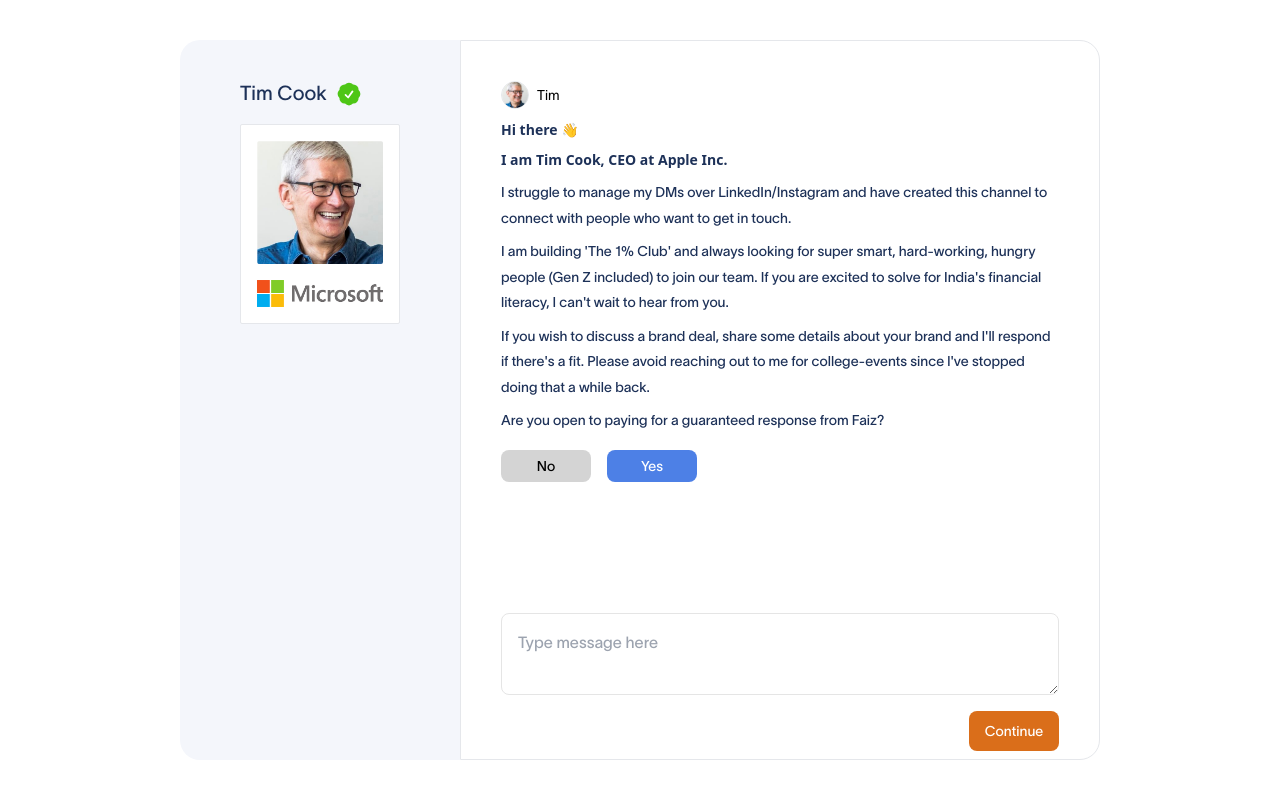
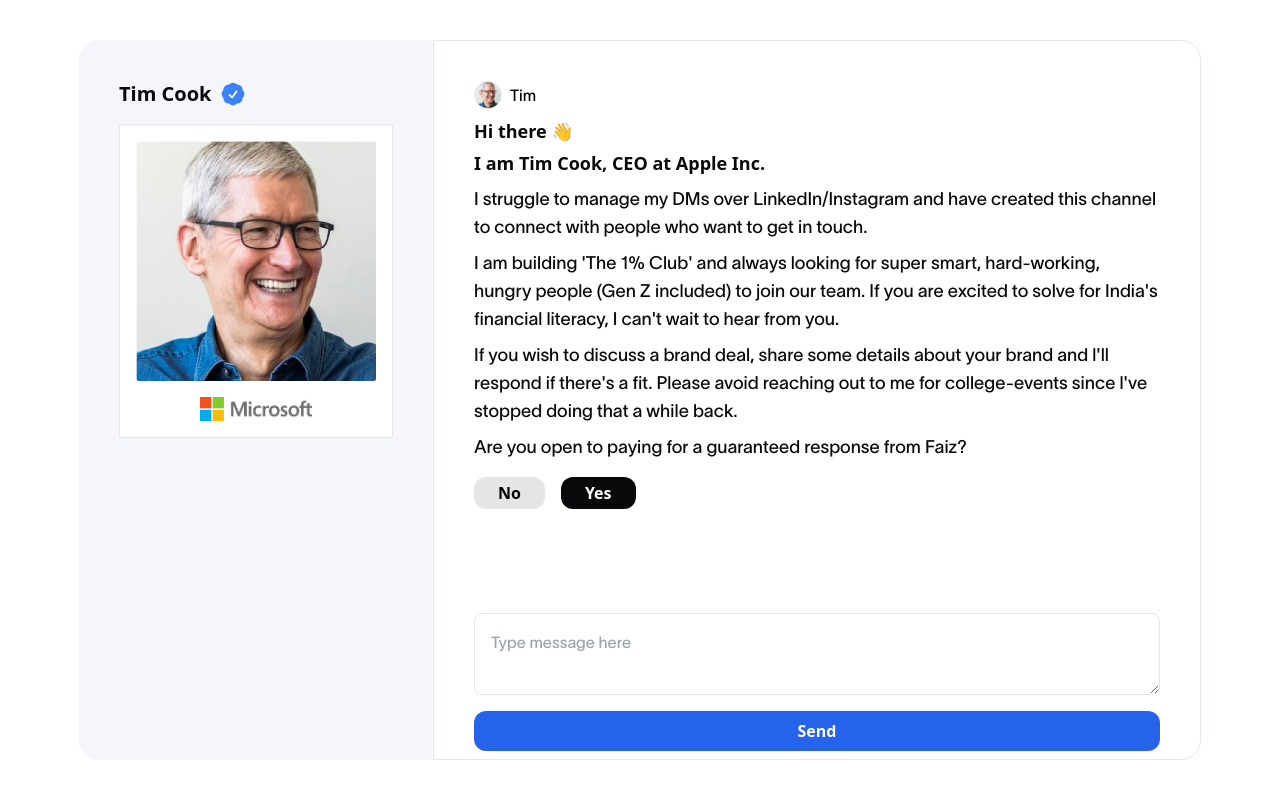
Before and after one commit to biomathcode/lynx-bot, a React (Vite) app: page / in a window 1280 px wide. Built offline with nearby package versions, Linux system fonts and the light colour scheme; a web font is replaced by a local one.

Commit message:
fix: latest changes

```diff
--- a/src/App.tsx
+++ b/src/App.tsx
@@ -22,8 +22,8 @@
   }
   return (
     <main className="  relative flex justify-center h-screen w-screen items-center max-h-screen container mx-auto ">
-      <div className="   flex  h-full w-[1000px]  flex-row items-start    max-md:flex-col max-md:items-center p-10 ">
-        <div className=" rounded-s-[20px] w-full h-full  max-w-[280px] bg-background-header   max-md:mr-0   lg:h-full   max-lg:justify-start   justify-center items-start flex p-10">
+      <div className="   flex  h-full  flex-row items-center justify-center py-10 px-10 ">
+        <div className=" rounded-s-[20px] w-4/12 h-full   bg-background-header    lg:h-full   max-lg:justify-start   justify-center items-start flex p-10">
           <div className=" flex flex-col gap-4 ">
             <div className="flex gap-2 items-center">
               <Text as="h1">{user.firstName + " " + user.lastName}</Text>
--- a/src/components/avatar.tsx
+++ b/src/components/avatar.tsx
@@ -2,7 +2,7 @@
   return (
     <div className=" flex gap-2 items-center w-[280px] ">
       <img className="w-[28px] h-[28px] border rounded-full" src={src} />
-      <div className=" text-sm font-light">{name}</div>
+      <div className=" text-base">{name}</div>
     </div>
   );
 }
--- a/src/components/button.tsx
+++ b/src/components/button.tsx
@@ -7,13 +7,13 @@
 
 function Button({ children, type = "default" }: ButtonProps) {
   const buttonStyles = {
-    primary: "h-8 bg-brand-btn text-white",
-    secondary: "h-10 bg-brand-scd-btn text-white",
-    default: " h-8  bg-neutral-300",
+    primary: "h-8  bg-brand-btn text-white",
+    secondary: "h-10 bg-brand-scd-btn text-white w-full",
+    default: " h-8  bg-neutral-200",
   };
   return (
     <button
-      className={` text-sm rounded-lg px-2 w-[90px]      ${buttonStyles[type]}`}
+      className={` text-base rounded-xl px-6 py-4 flex justify-center items-center font-bold     ${buttonStyles[type]}`}
     >
       {children}
     </button>
--- a/src/components/chatbox.tsx
+++ b/src/components/chatbox.tsx
@@ -11,8 +11,8 @@
           placeholder="Type message here"
           className=" p-4  line-clamp-4 border border-brand-border rounded-lg w-full "
         />
-        <div className=" self-end">
-          <Button type="secondary">Continue</Button>
+        <div className="w-full">
+          <Button type="secondary">Send</Button>
         </div>
       </form>
     </div>
--- a/src/components/icons.tsx
+++ b/src/components/icons.tsx
@@ -79,7 +79,7 @@
     >
       <path fill="#fff" d="M9.334 9.333H19.834V21H9.334z"></path>
       <path
-        fill="#4ec616"
+        fill="#3b82f6"
         fillRule="evenodd"
         d="M10.037 4.432A5.238 5.238 0 0114 2.625c1.583 0 3.002.7 3.963 1.807a5.238 5.238 0 014.081 1.525 5.24 5.24 0 011.525 4.08A5.238 5.238 0 0125.375 14a5.239 5.239 0 01-1.807 3.963 5.239 5.239 0 01-1.525 4.08 5.239 5.239 0 01-4.08 1.525A5.238 5.238 0 0114 25.375a5.239 5.239 0 01-3.963-1.807 5.238 5.238 0 01-4.081-1.524 5.24 5.24 0 01-1.525-4.08A5.239 5.239 0 012.625 14c0-1.583.7-3.002 1.807-3.963a5.238 5.238 0 011.525-4.08 5.238 5.238 0 014.08-1.525zm8.175 7.452a.874.874 0 10-1.424-1.018l-3.775 5.285-1.895-1.894a.875.875 0 00-1.236 1.236l2.625 2.625a.874.874 0 001.33-.11l4.375-6.124z"
         clipRule="evenodd"
--- a/src/components/personcard.tsx
+++ b/src/components/personcard.tsx
@@ -8,11 +8,10 @@
   companyUrl = "/images/microsoft.png",
 }: PersonCard) {
   return (
-    <div className=" border flex flex-col justify-center items-center gap-4 p-4 drop-shadow-brand-card w-[160px] h-[200px] bg-white rounded-sm">
-      <img src={imageUrl} className="  w-[180px] h-[180px] rounded-sm" />
-      <div className=" overflow-hidden flex justify-center items-center w-full h-full">
-        <img src={companyUrl} className=" w-fit h-full min-h-fit " />
-      </div>
+    <div className=" border flex flex-col justify-center items-center gap-4 p-4 drop-shadow-brand-card w-full h-full bg-white rounded-sm">
+      <img src={imageUrl} className="  w-[240px] h-[240px] rounded-sm" />
+
+      <img src={companyUrl} className=" w-[112px] h-[24px] min-h-fit " />
     </div>
   );
 }
--- a/src/components/text.tsx
+++ b/src/components/text.tsx
@@ -8,13 +8,13 @@
 function Text({ children, as = "p" }: TextProps) {
   const T = as ? as : "p";
   const styles = {
-    h1: "text-xl ",
-    h3: " text-sm font-bold",
-    p: "text-sm ",
+    h1: "text-xl font-bold ",
+    h3: "text-lg font-bold",
+    p: "text-lg ",
   };
   return (
     <T
-      className={`  leading-brand tracking-brand text-brand-blue ${styles[as]} `}
+      className={`   leading-brand tracking-brand text-brand-blue ${styles[as]} `}
     >
       {children}
     </T>
--- a/tailwind.config.js
+++ b/tailwind.config.js
@@ -6,16 +6,18 @@
       colors: {
         "background-header": "rgba(244, 246, 251, 1)",
         "brand-header-border": "rgba(229, 229, 229, 1)",
-        "brand-blue": "rgba(29, 49, 88, 1)",
-        "brand-btn": "rgba(77, 128, 230, 1)",
-        "brand-scd-btn": "rgba(218, 110, 26, 1)",
+        "brand-blue": "rgba(9, 9, 11, 1)",
+        "brand-btn": "rgba(9, 9, 11, 1)",
+
+        "brand-scd-btn": "rgba(37, 99, 235, 1)",
         "brand-border": "rgba(229, 229, 229, 1)",
       },
       lineHeight: {
-        brand: "25.5px",
+        brand: "28px",
+        "brand-para": "24px",
       },
       letterSpacing: {
-        brand: "1%",
+        brand: "0px",
       },
       dropShadow: {
         "brand-card":
```
